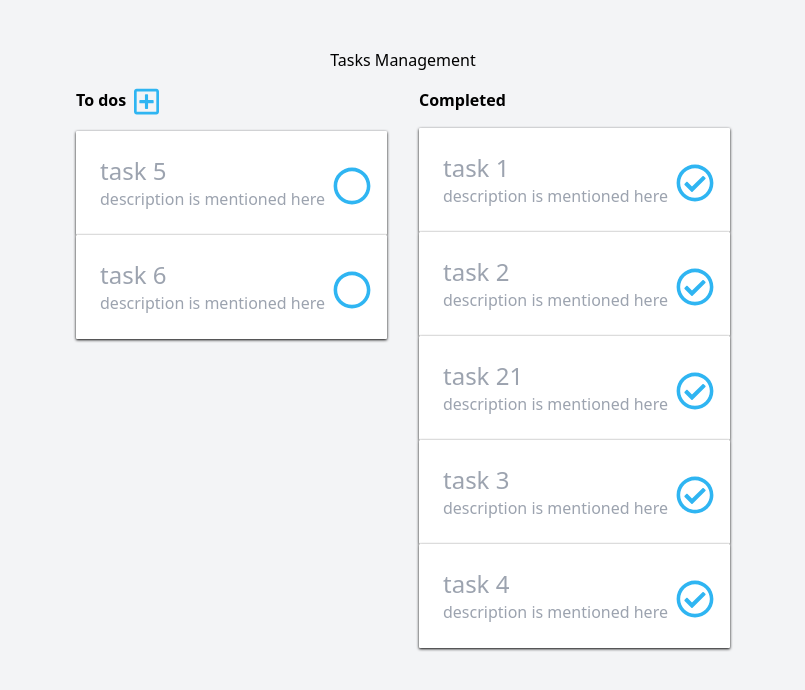
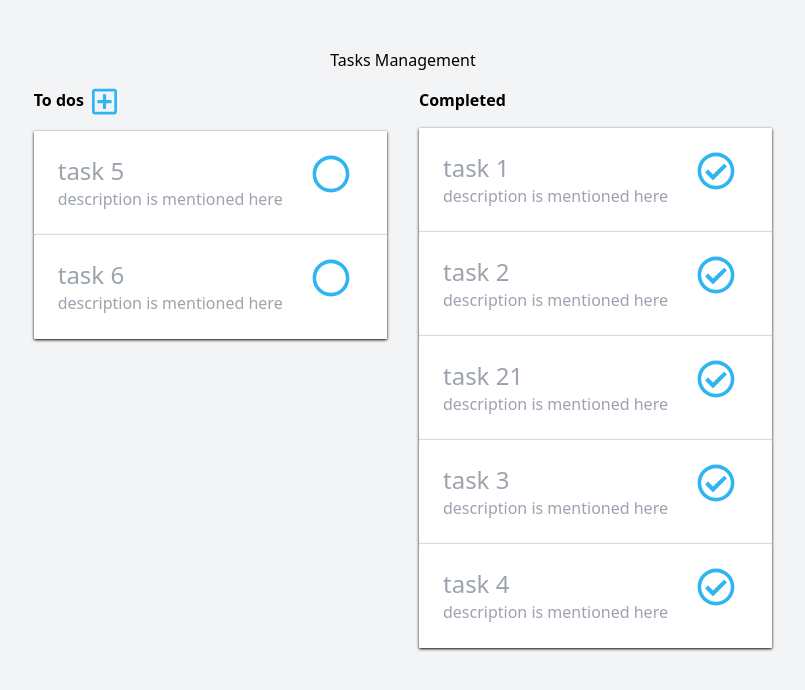
Before and after one commit to vyombangwal/daily-tasks, a React (Create React App) app: page / in a window 1280 px wide. Shown: the top 690 px of the page, without its empty margins (237-1042 px from the left). Built offline with nearby package versions, Linux system fonts and the light colour scheme.

Commit message:
Add dynamic tasks

```diff
--- a/src/App.js
+++ b/src/App.js
@@ -1,9 +1,10 @@
 import "./App.css";
-import React from "react";
+import React, { useState } from "react";
 import Index from "./Components/Index";
+import { TasksContextProvider } from "./Components/TaskContext";
 
 function App() {
-  const tasks = [
+  const defaultTasks = [
     {
       name: "task 1",
       description: "description is mentioned here",
@@ -40,9 +41,18 @@ function App() {
       isCompleted: false,
     },
   ];
+  const [tasks, setTasks] = useState(defaultTasks);
+  const addTaskHandler = (taskData) => {
+    setTasks([taskData, ...tasks]);
+  };
+
   return (
     <div className="App h-screen bg-gray-100 font-sans">
-      <Index items={tasks} />
+      <TasksContextProvider value={{ tasks: tasks, addTaskHandler }}>
+        <div>
+          <Index items={tasks} />
+        </div>
+      </TasksContextProvider>
     </div>
   );
 }
--- a/src/Components/AddTask.jsx
+++ b/src/Components/AddTask.jsx
@@ -1,13 +1,38 @@
 import React from "react";
+import { useContext, useState } from "react/cjs/react.development";
 import Card from "./Card.jsx";
 import PrimaryButton from "./PrimaryButton.jsx";
 import Close from "./Svg/close.svg";
+import TasksContext from "./TaskContext";
+
 const AddTask = ({ trigger, setTrigger }) => {
+  const tasks = useContext(TasksContext);
+  const [taskName, setTaskName] = useState("");
+  const [description, setDescription] = useState("");
+  const nameChangeHandler = (event) => setTaskName(event.target.value);
+  const descriptionChangeHandler = (event) =>
+    setDescription(event.target.value);
+
+  const handleSubmit = (event) => {
+    event.preventDefault();
+
+    const taskdata = {
+      name: taskName,
+      description: description,
+      isCompleted: false,
+    };
+    tasks.addTaskHandler(taskdata);
+    setTaskName("");
+    setDescription("");
+  };
   return (
     trigger && (
       <div>
         <Card>
-          <form className="bg-white w-80 fixed border border-1 inset-x-0 mx-auto justify-center">
+          <form
+            onSubmit={handleSubmit}
+            className="bg-white w-80 fixed border border-1 inset-x-0 mx-auto justify-center"
+          >
             <div className="pt-2 pb-4">
               <div className="flex justify-between p-2">
                 <div className="">
@@ -24,6 +49,8 @@ const AddTask = ({ trigger, setTrigger }) => {
                   type="text"
                   placeholder="Task name"
                   className="border w-full pl-2"
+                  value={taskName}
+                  onChange={nameChangeHandler}
                 />
               </div>
               <div className="p-2">
@@ -32,10 +59,12 @@ const AddTask = ({ trigger, setTrigger }) => {
                   type="text"
                   placeholder="Task description"
                   className="border w-full h-20 pl-2"
+                  value={description}
+                  onChange={descriptionChangeHandler}
                 ></textarea>
               </div>
               <div className="p-2">
-                <PrimaryButton className="" value="Add" />
+                <PrimaryButton type="submit" className="" value="Add" />
               </div>
             </div>
           </form>
--- /dev/null
+++ b/src/Components/TaskContext.jsx
@@ -0,0 +1,6 @@
+import React from "react";
+
+const TasksContext = React.createContext({});
+
+export const TasksContextProvider = TasksContext.Provider;
+export default TasksContext;
--- a/src/Components/TaskItem.jsx
+++ b/src/Components/TaskItem.jsx
@@ -7,12 +7,12 @@ import Check from "./Svg/checked.svg";
 const TaskItem = (props) => {
   return (
     <Card className="bg-white p-4 text-gray-400">
-      <div>
-        <div className="inline-block text-left p-2">
-          <div className="text-2xl">{props.value.name}</div>
+      <div className="grid grid-rows grid-cols-4">
+        <div className="row-span-2 col-span-3 p-2 text-left">
+          <div className="text-2xl ">{props.value.name}</div>
           <div>{props.value.description}</div>
         </div>
-        <div className="inline-block">
+        <div className="col-span-1 p-2 ">
           {props.value.isCompleted ? (
             <button>
               <img src={Check} alt="check" />
--- a/src/Components/Tasklist.jsx
+++ b/src/Components/Tasklist.jsx
@@ -1,7 +1,7 @@
 import React from "react";
 import TaskItem from "./TaskItem";
 
-const Tasklist = ({ isCompleted, tasks }) => {
+const TaskList = ({ isCompleted, tasks }) => {
   const pending = tasks.map((task) => {
     return !task.isCompleted && <TaskItem value={task} />;
   });
@@ -11,4 +11,4 @@ const Tasklist = ({ isCompleted, tasks }) => {
   return isCompleted ? <div>{completed}</div> : <div>{pending}</div>;
 };
 
-export default Tasklist;
+export default TaskList;
```
